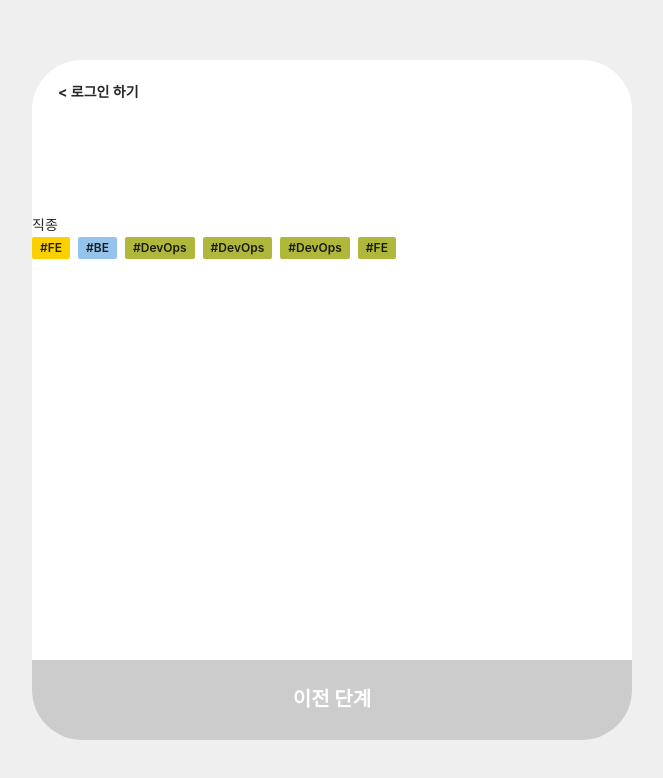
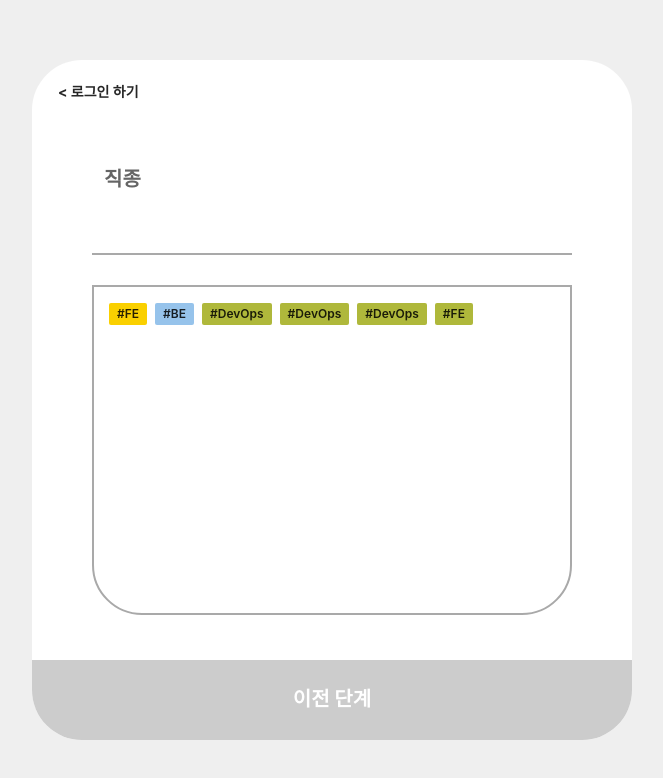
Before and after one commit to cbnu12/yas-front, a React (Create React App) app: page /signUp in a window 1280 px wide. Both pictures are taken after a click on the button "다음 단계". Shown: the top 778 px of the page, without its empty margins (308-971 px from the left). Built offline with nearby package versions, Linux system fonts and the light colour scheme.

Commit message:
feat: 직종 그룹 css

```diff
--- a/src/common/UnderlineInput/UnderlineInput.scss
+++ b/src/common/UnderlineInput/UnderlineInput.scss
@@ -3,7 +3,7 @@
     width: 80%;
     display: block;
     border-style: none;
-    border-bottom: 1px solid black;
+    border-bottom: 2px solid #656565;
     font-size: 18px;
     padding: 15px;
 
--- a/src/pages/SignUp/SignUp.scss
+++ b/src/pages/SignUp/SignUp.scss
@@ -2,7 +2,7 @@
     height: 680px;
 
     &__error{
-        margin: 30px auto;
+        margin: 20px auto;
     }
 
     &__next-button{
@@ -12,4 +12,28 @@
     &__login-button{
         margin: 20px 0px 0px 20px;
     }
+
+    &__title{
+        font-size: 20px;
+        font-weight: bold;
+        margin: 60px 12% 10px 12%;
+        color: #656565;
+    }
+
+    &__job-group{
+        margin: 0px auto 30px auto;
+        width: 80%;
+        min-height: 50px;
+        padding: 10px;
+        border-bottom: 2px solid darkgray;
+    }
+
+    &__job-group-box{
+        margin: auto;
+        width: 80%;
+        height: 330px;
+        padding: 15px;
+        border: 2px solid darkgray;
+        border-radius: 0px 0px 50px 50px;
+    }
 }
--- a/src/pages/SignUp/SignUp.tsx
+++ b/src/pages/SignUp/SignUp.tsx
@@ -1,4 +1,4 @@
-import { Tag, Typography } from "antd";
+import { Card, Tag, Typography } from "antd";
 import React, { useState } from "react";
 import { useNavigate } from "react-router-dom";
 import BottomButton from "../../common/BottomButton";
@@ -51,9 +51,13 @@ const SignUp = () => {
           navigate("/signIn");
         }}
       />
-      <ErrorBar className="sign-up__error" icon={icon} message={errorMessage} />
       {step === 0 && (
         <>
+          <ErrorBar
+            className="sign-up__error"
+            icon={icon}
+            message={errorMessage}
+          />
           <UnderlineInput placeholder="이메일" type="email" />
           <UnderlineInput placeholder="닉네임" />
           <UnderlineInput placeholder="비밀번호" type="password" />
@@ -72,15 +76,15 @@ const SignUp = () => {
       )}
       {step === 1 && (
         <>
-          직종
-          <div>
+          <p className="sign-up__title">직종</p>
+          <div className="sign-up__job-group">
             {signUpInfo.jobGroup.map((item) => (
               <Tag key={item.color} color={`#${item.color}`}>
                 <Typography.Text strong>#{item.hashtag}</Typography.Text>
               </Tag>
             ))}
           </div>
-          <div>
+          <div className="sign-up__job-group-box">
             {data.map((item) => (
               <Tag
                 key={item.color}
```
